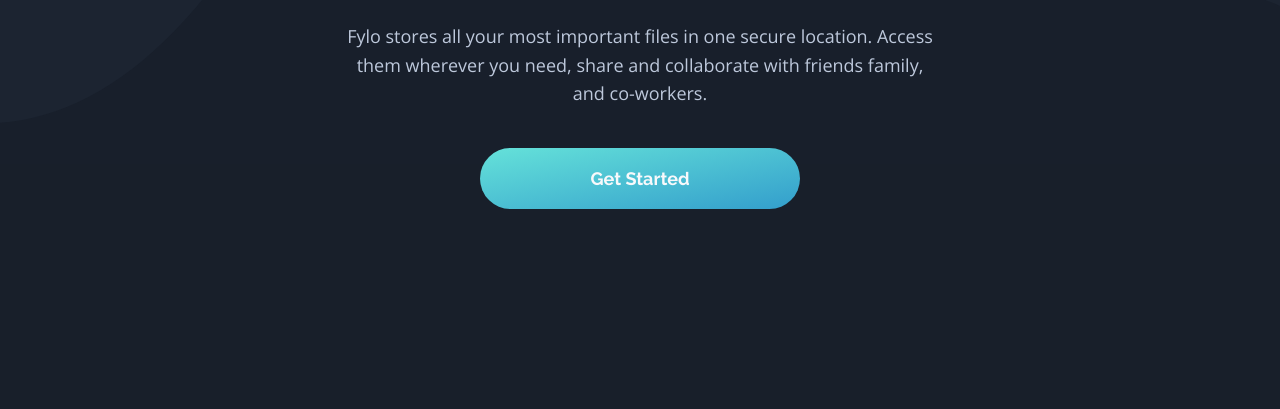
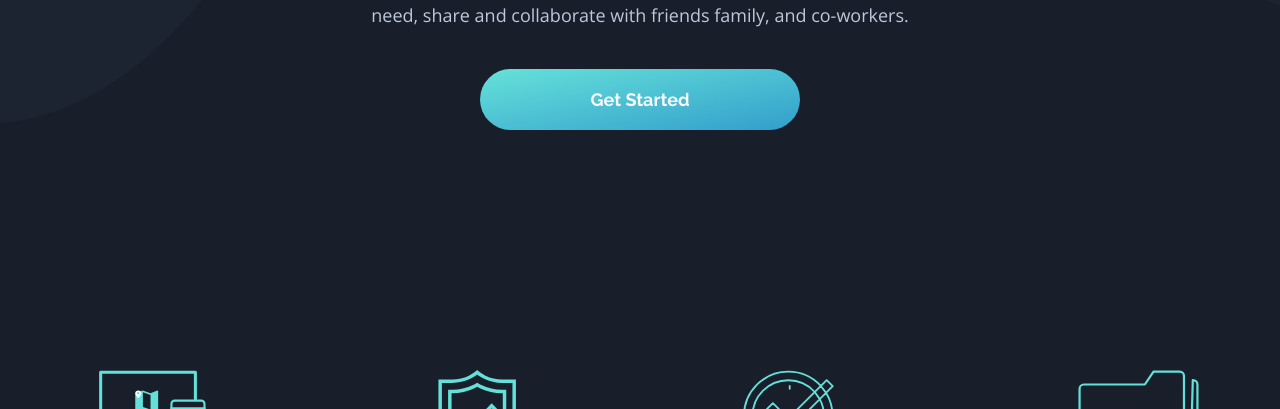
Before and after one commit to BijanProgrammerWebsites/highfile, a website: page index.html in a window 1280 px wide. Shown: the part 731-1140 px from the top of the page. Drawn offline with nearby package versions, Linux system fonts and the light colour scheme.

Commit message:
[CI/CD][INIT]

```diff
--- a/index.html
+++ b/index.html
@@ -5,6 +5,8 @@
         <meta name="viewport" content="width=device-width, initial-scale=1.0" />
 
         <title>Fylo</title>
+
+        <link rel="icon" type="image/x-icon" href="favicon.ico" />
 
         <link rel="preconnect" href="https://fonts.googleapis.com" />
         <link rel="preconnect" href="https://fonts.gstatic.com" crossorigin />
--- a/styles.scss
+++ b/styles.scss
@@ -172,7 +172,7 @@
         align-items: center;
         gap: 4rem;
 
-        max-width: min(100%, 60rem);
+        max-width: min(100%, 80rem);
 
         margin-block-end: 14rem;
         margin-inline: auto;
```
Also changed, not shown: .github/workflows/deploy.yml (added), favicon.ico (added), styles.css.
